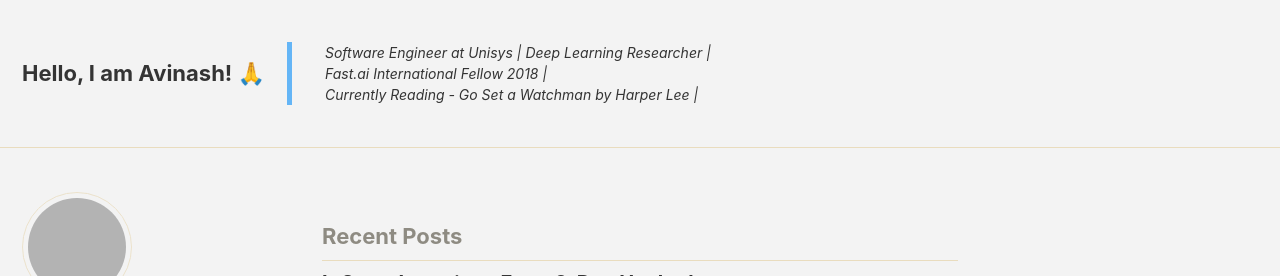
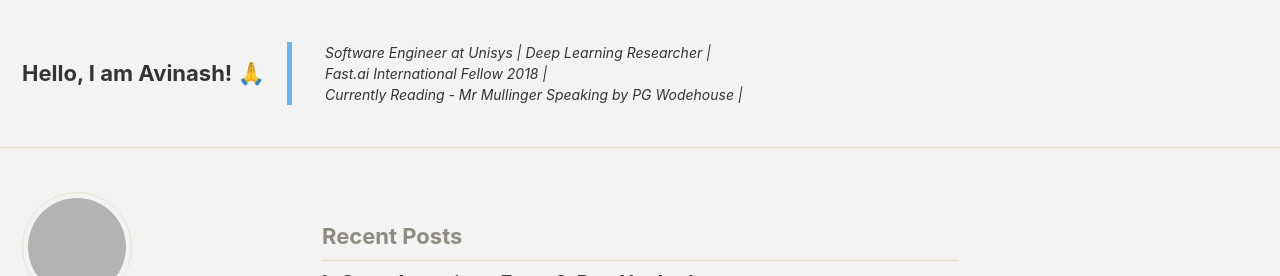
Before and after one commit to theimgclist/theimgclist.github.io, a Jekyll site: the page built from index.html, in a window 1280 px wide and 900 px high. Shown: the top 276 px of the window. Built offline with Jekyll 4.4.1, drawn with Linux system fonts in a browser that asks for light colours; nearby versions of some CDN libraries; the list of posts is cut into pages by our own code; grey boxes are pictures that could not be loaded.

Commit message:
Blog - Updated header

```diff
--- a/_includes/masthead.html
+++ b/_includes/masthead.html
@@ -5,7 +5,7 @@
 
 		<a class="site-title" href="{{ '/' | absolute_url }}">Hello, I am Avinash! &#x1f64f;</a>
 		<div class="my-header">
-		<blockquote><p><em>Software Engineer at Unisys | Deep Learning Researcher | </br>Fast.ai International Fellow 2018 | </br>Currently Reading - Go Set a Watchman by Harper Lee | </em></p></blockquote>
+		<blockquote><p><em>Software Engineer at Unisys | Deep Learning Researcher | </br>Fast.ai International Fellow 2018 | </br>Currently Reading - Mr Mullinger Speaking by PG Wodehouse | </em></p></blockquote>
 		</div>
         <ul class="visible-links">
           {% for link in site.data.navigation.main %}
```
